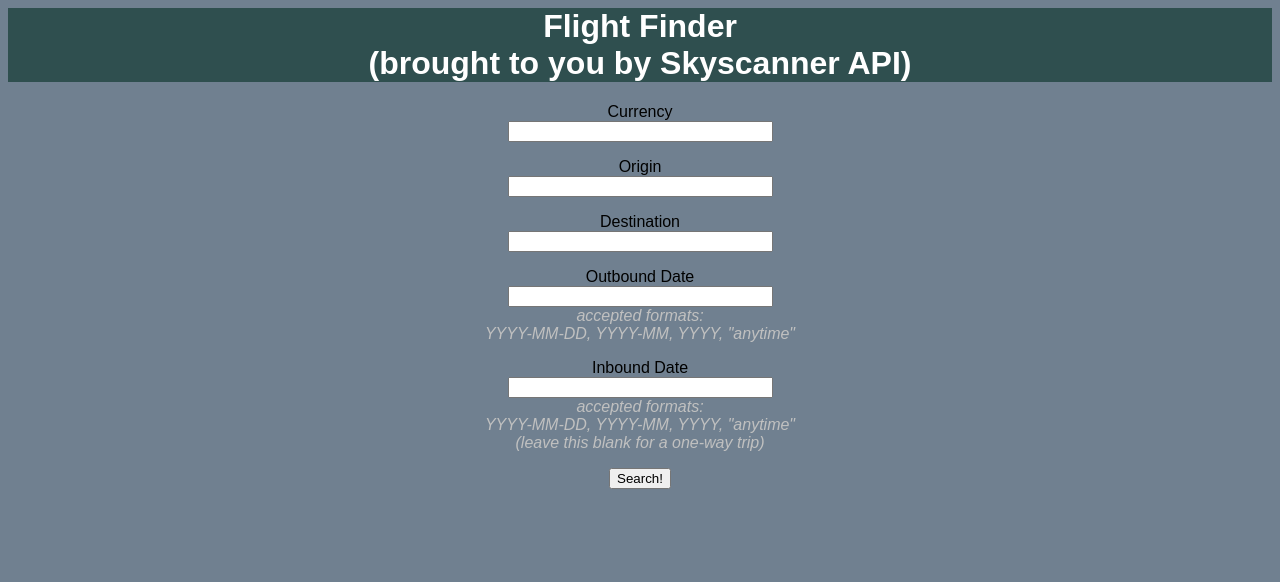
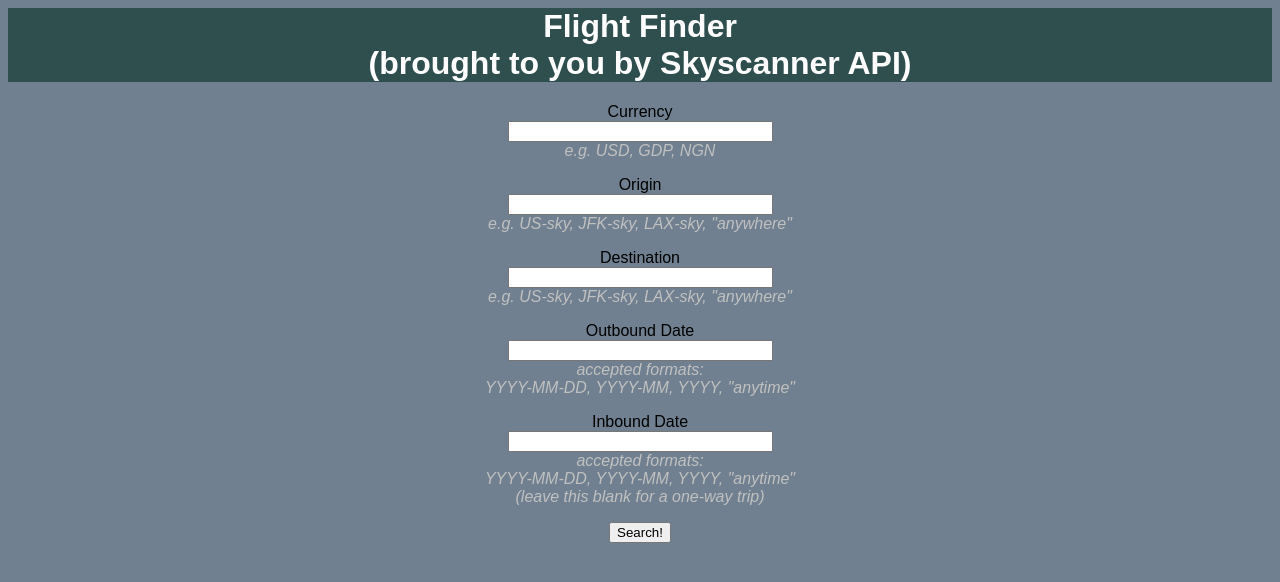
Before and after one commit to tobiadewo/ses-skyscanner-project, a Flask app: page / in a window 1280 px wide. Shown: the top 582 px of the page. Run offline with Flask 2, Linux system fonts and the light colour scheme.

Commit message:
Update index.html
Added descriptors to some fields

```diff
--- a/app/templates/index.html
+++ b/app/templates/index.html
@@ -7,14 +7,17 @@
 		<p style = "text-align: center;">
 			{{ form.Currency.label }}<br>
 			{{ form.Currency(size = 30) }}<br>
+			<i style = "color: silver;">e.g. USD, GDP, NGN</i><br>
 		</p>
 		<p style = "text-align: center;">
 			{{ form.Origin.label }}<br>
 			{{ form.Origin(size = 30) }}<br>
+			<i style = "color: silver;">e.g. US-sky, JFK-sky, LAX-sky, "anywhere"</i><br>
 		</p>
 		<p style = "text-align: center;">
 			{{ form.Destination.label }}<br>
 			{{ form.Destination(size = 30) }}<br>
+			<i style = "color: silver;">e.g. US-sky, JFK-sky, LAX-sky, "anywhere"</i><br>
 		</p>
 		<p style = "text-align: center;">
 			{{ form.OutboundDate.label }}<br>
```
